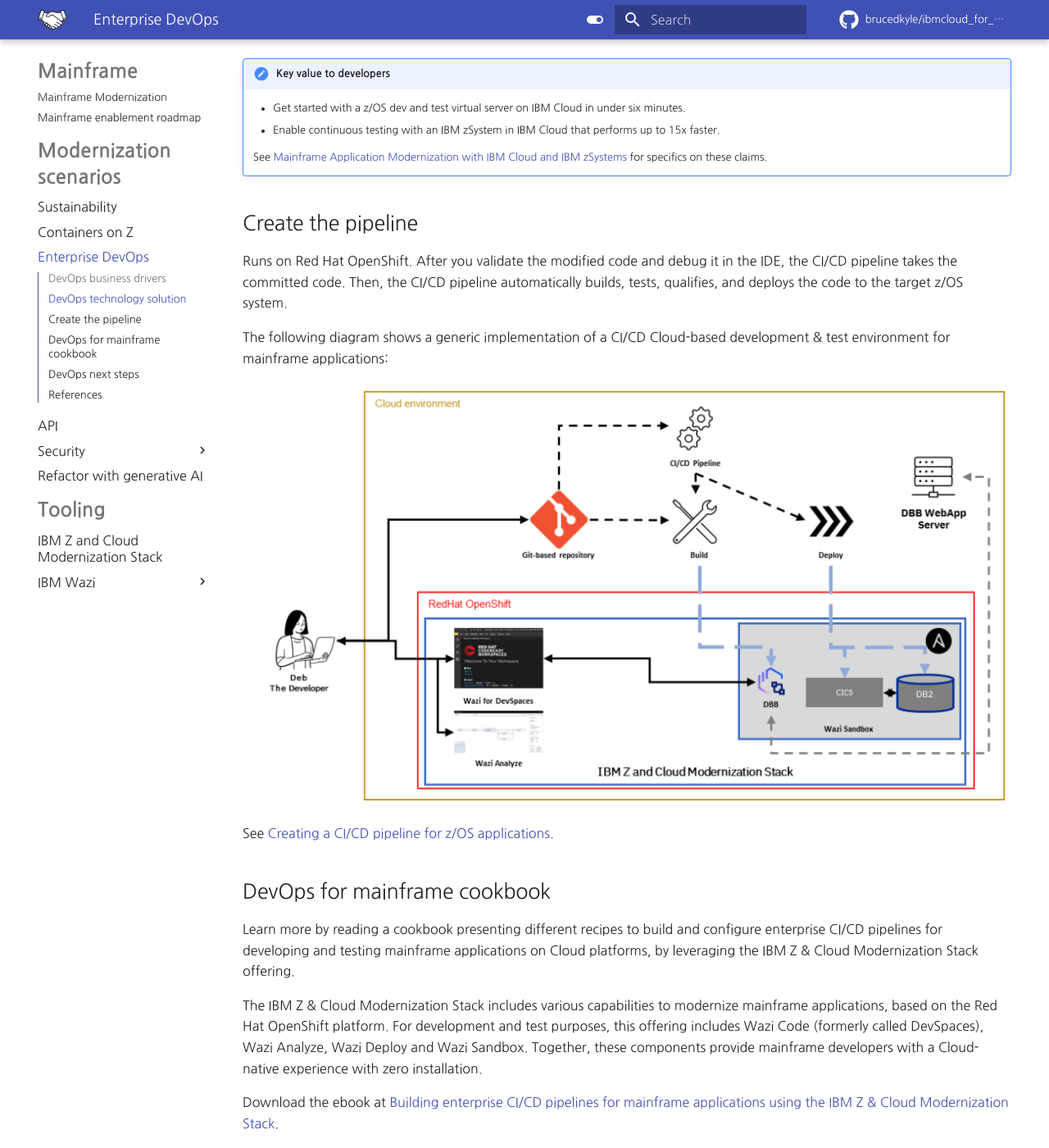
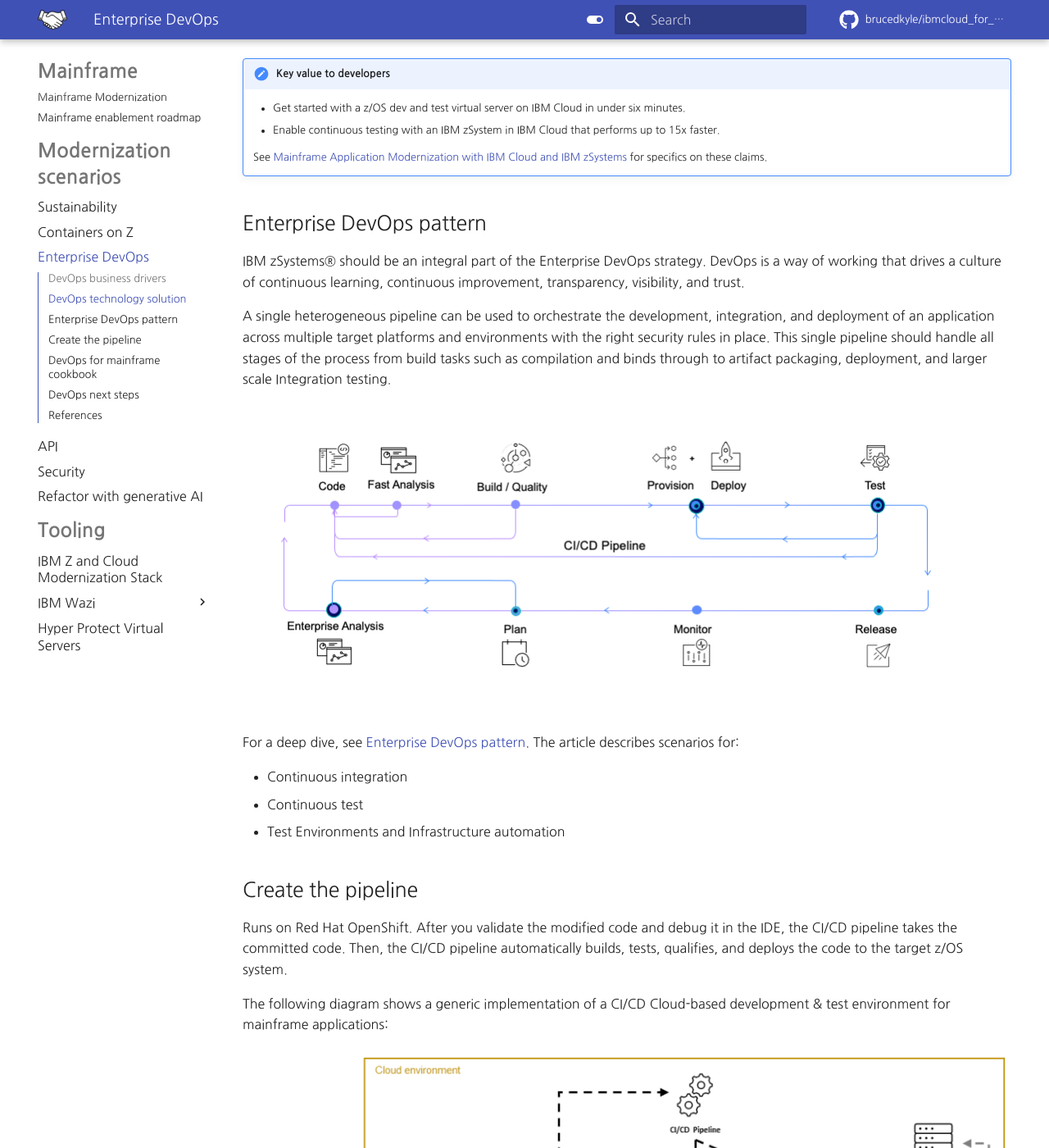
Before and after one commit to brucedkyle/ibmcloud_for_partners, an MkDocs documentation site: the page built from docs/mainframe/devops.md, in a window 1280 px wide and 1400 px high, scrolled down 1180 px. Shown: the whole window at 82% size. Built offline with MkDocs 1.6.1 and Material for MkDocs 9.7.7, drawn with Linux system fonts in a browser that asks for light colours; comment, search, counter and statistics services are not loaded; some of the changed text lies outside the part shown.

Commit message:
update mainframe devops

```diff
--- a/docs/mainframe/devops.md
+++ b/docs/mainframe/devops.md
@@ -37,6 +37,20 @@
 
     See [Mainframe Application Modernization with IBM Cloud and IBM zSystems](https://www.ibm.com/blog/mainframe-application-modernization-with-ibm-cloud-and-ibm-zsystems/) for specifics on these claims.
 
+## Enterprise DevOps pattern
+
+IBM zSystems® should be an integral part of the Enterprise DevOps strategy. DevOps is a way of working that drives a culture of continuous learning, continuous improvement, transparency, visibility, and trust.
+
+A single heterogeneous pipeline can be used to orchestrate the development, integration, and deployment of an application across multiple target platforms and environments with the right security rules in place. This single pipeline should handle all stages of the process from build tasks such as compilation and binds through to artifact packaging, deployment, and larger scale Integration testing.
+
+[![z-enterprise-devops-pattern.png](./media/z-enterprise-devops-pattern.png)](https://www.ibm.com/cloud/architecture/architectures/z-enterprise-devops-pattern)
+
+For a deep dive, see [Enterprise DevOps pattern](https://www.ibm.com/cloud/architecture/architectures/z-enterprise-devops-pattern). The article describes scenarios for:
+
+- Continuous integration
+- Continuous test
+- Test Environments and Infrastructure automation
+
 ## Create the pipeline
 
 Runs on Red Hat OpenShift. After you validate the modified code and debug it in the IDE, the CI/CD pipeline takes the committed code. Then, the CI/CD pipeline automatically builds, tests, qualifies, and deploys the code to the target z/OS system.
@@ -65,6 +79,7 @@
 - For the IBM product page, see [IBM Wazi as a Service](https://www.ibm.com/cloud/wazi-as-a-service).
 - For product documentation, see [IBM Wazi as a Service](https://www.ibm.com/docs/en/wazi-aas/1.0.0).
 - Redbooks [Mainframe Application Modernization Patterns for Hybrid Cloud](https://www.redbooks.ibm.com/abstracts/sg248532.html).
+- [Enterprise DevOps pattern](https://www.ibm.com/cloud/architecture/architectures/z-enterprise-devops-pattern).
 
 ## References
 
@@ -72,3 +87,4 @@
 - [Creating a CI/CD pipeline for z/OS applications](https://www.ibm.com/docs/en/wdfrhcw/1.4.0?topic=creating-cicd-pipeline-zos-applications)
 - Redbooks [Mainframe Application Modernization Patterns for Hybrid Cloud](https://www.redbooks.ibm.com/abstracts/sg248532.html)
 - [Building enterprise CI/CD pipelines for mainframe applications using the IBM Z & Cloud Modernization Stack](https://www.ibm.com/support/pages/node/6960229)
+- [Enterprise DevOps pattern](https://www.ibm.com/cloud/architecture/architectures/z-enterprise-devops-pattern)
--- a/mkdocs.yml
+++ b/mkdocs.yml
@@ -43,9 +43,7 @@
         - Containers on Z: ./mainframe/containers.md
         - Enterprise DevOps: ./mainframe/devops.md
         - API: ./mainframe/api.md
-        - Security:
-          - Security overview: ./mainframe/security.md
-          - Hyper Protect Virtual Servers: ./mainframe/hyper-protect-vs.md
+        - Security: ./mainframe/security.md
         - Refactor with generative AI: ./mainframe/watsonx.md
       - Tooling:
         - IBM Z and Cloud Modernization Stack: ./mainframe/stack.md
@@ -57,7 +55,8 @@
           - Wazi Sandbox: ./mainframe/sandbox.md
           - Wazi Deploy: ./mainframe/deploy.md
           - Bring your own image: ./mainframe/imagebuilder.md
-
+          - DevOps using Wazi as a Service: ./mainframe/wazi-devops.md
+        - Hyper Protect Virtual Servers: ./mainframe/hyper-protect-vs.md
 extra_css:
   - stylesheets/extra.css
 theme:
```
Also changed, not shown: docs/mainframe/deploy.md (added, +3 -0 lines), docs/mainframe/wazi-devops.md (added, +59 -0 lines), docs/mainframe/wazi.md (+8 -1 lines), docs/mainframe/wazisetup.md (+1 -1 lines), docs/mainframe/media/mainframe-devops-wazi.png (added), docs/mainframe/media/z-enterprise-devops-example2.png (added), docs/mainframe/media/z-enterprise-devops-pattern.png (added).
